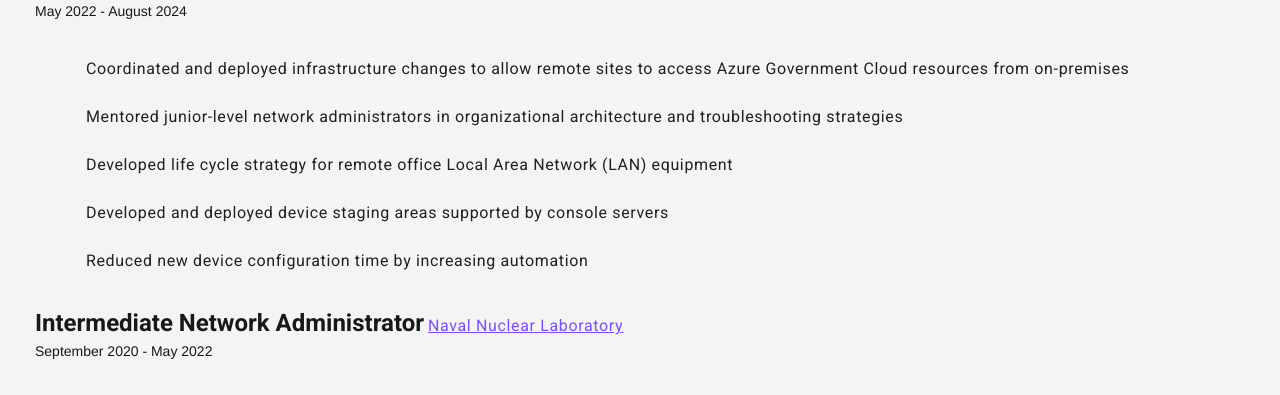
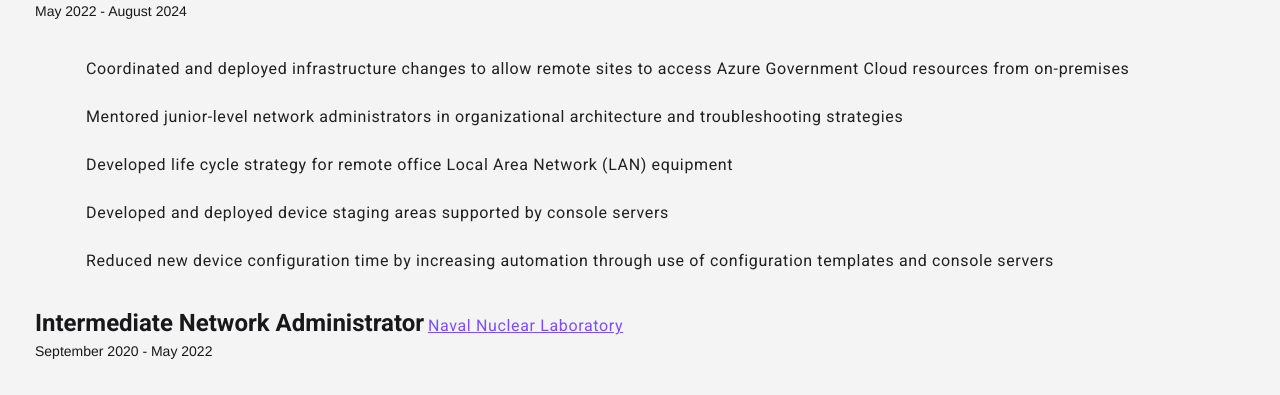
Before and after one commit to emswantek/es_cloud_resume, a plain HTML site: page cloudresweb/index.html in a window 1280 px wide. Shown: the part 405-800 px from the top of the page. Drawn offline with nearby package versions, Linux system fonts and the light colour scheme; no server answers.

Commit message:
Updated bullet points

```diff
--- a/cloudresweb/index.html
+++ b/cloudresweb/index.html
@@ -65,7 +65,7 @@
                 Developed and deployed device staging areas supported by console servers
             </span></li>
             <li class="mdl-list__item"><span class="mdl-list__item-primary-content">
-                Reduced new device configuration time by increasing automation
+                Reduced new device configuration time by increasing automation through use of configuration templates and console servers
             </span></li>
         </ul>
 
```
